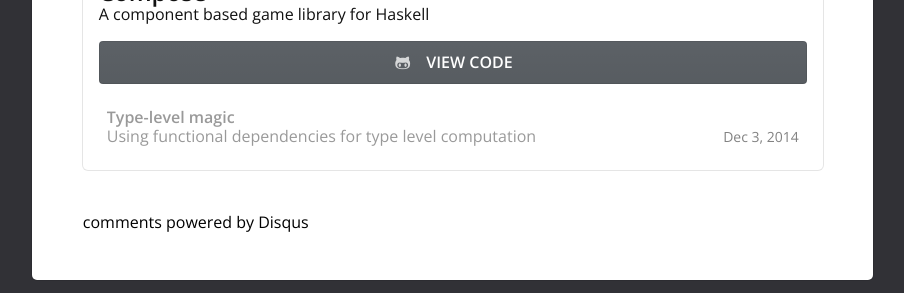
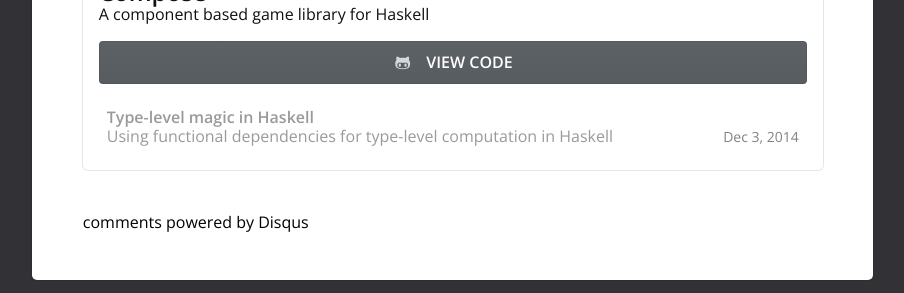
Before and after one commit to LukaHorvat/lukahorvat.github.io, a Jekyll site: the page built from _posts/2014-12-03-type-level.markdown, in a window 1280 px wide and 900 px high, scrolled down 4086 px. Shown: the part 604-897 px from the top of the window, without its empty margins (288-1192 px from the left). Built offline with Jekyll 4.4.1, drawn with Linux system fonts in a browser that asks for light colours; comment, search, counter and statistics services are not loaded; some of the changed text lies outside the part shown.

Commit message:
Changed the title

```diff
--- a/_posts/2014-12-03-type-level.markdown
+++ b/_posts/2014-12-03-type-level.markdown
@@ -1,7 +1,7 @@
 ---
 layout: post
-title: Type-level magic
-description: "Using functional dependencies for type level computation"
+title: Type-level magic in Haskell
+description: "Using functional dependencies for type-level computation in Haskell"
 date: 2014-12-03 18:43:00
 categories: programming
 project_id: compose
```
